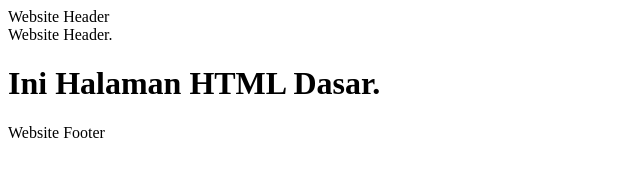
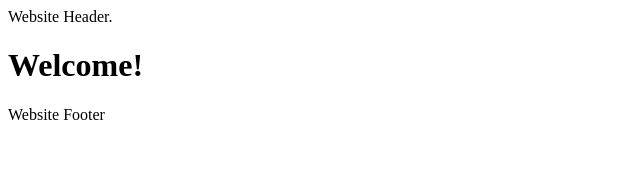
Before and after one commit to iamsyifaa/ProjectWebKu, a plain HTML site: page index.html in a window 1280 px wide. Shown: the whole page, without its empty margins (0-640 px from the left). Drawn offline with Linux system fonts and the light colour scheme.

Commit message:
Add welcome title

```diff
--- a/index.html
+++ b/index.html
@@ -6,13 +6,8 @@
     <title>Belajar Git</title>
   </head>
   <body>
-    <header>Website Header</header>
-
-
     <header>Website Header.</header>
-    <h1>Ini Halaman HTML Dasar.</h1>
-
-
+    <h1>Welcome!</h1>
     <footer>Website Footer</footer>
   </body>
 </html>
```
